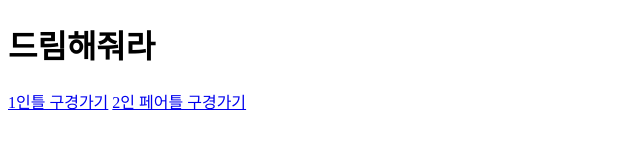
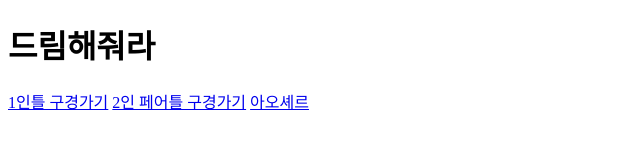
Before and after one commit to hye0n324/Page-for-Dream, a plain HTML site: page index.html in a window 1280 px wide. Shown: the whole page, without its empty margins (0-640 px from the left). Drawn offline with Linux system fonts and the light colour scheme.

Commit message:
Update index.html

```diff
--- a/index.html
+++ b/index.html
@@ -10,6 +10,7 @@
     <p>
         <a href="1인틀.html" target="_blank">1인틀 구경가기</a>
         <a href="2인틀.html" target="_blank">2인 페어틀 구경가기</a>
+        <a href="Aosher.html" target="_blank">아오셰르</a>
     </p>
 </body>
 </html>
```
